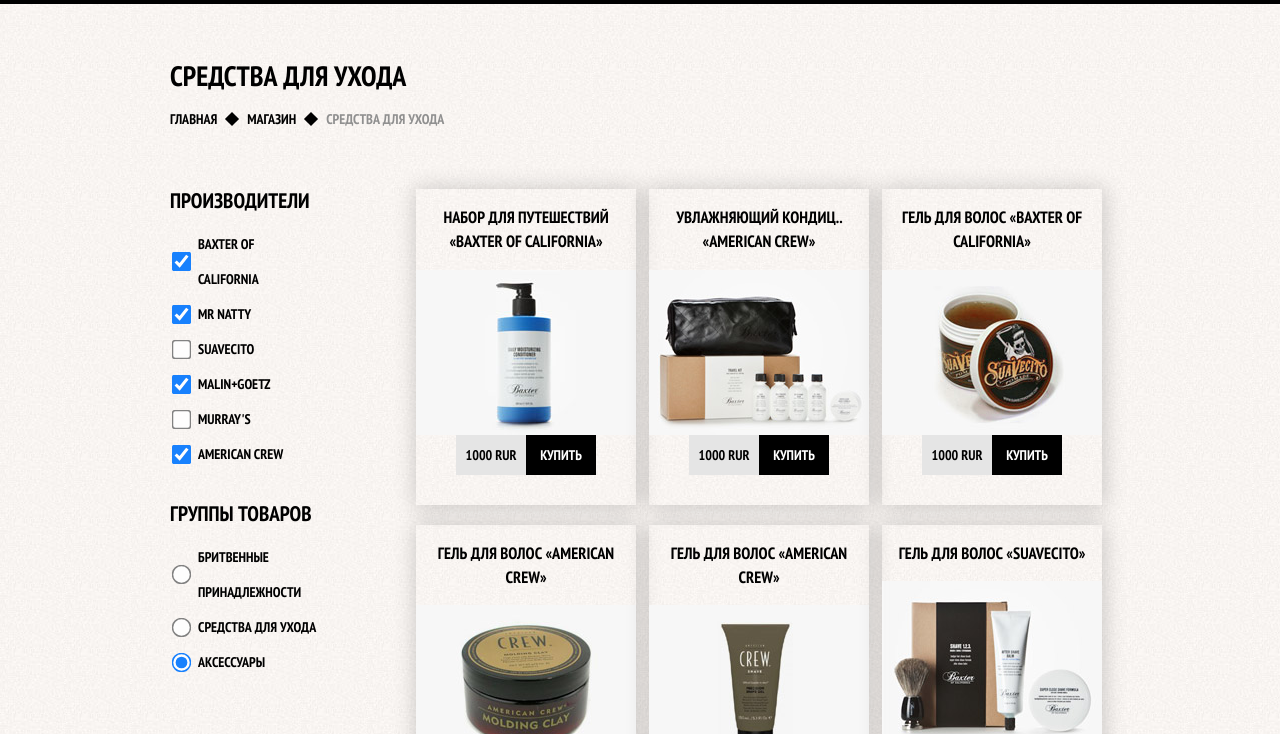
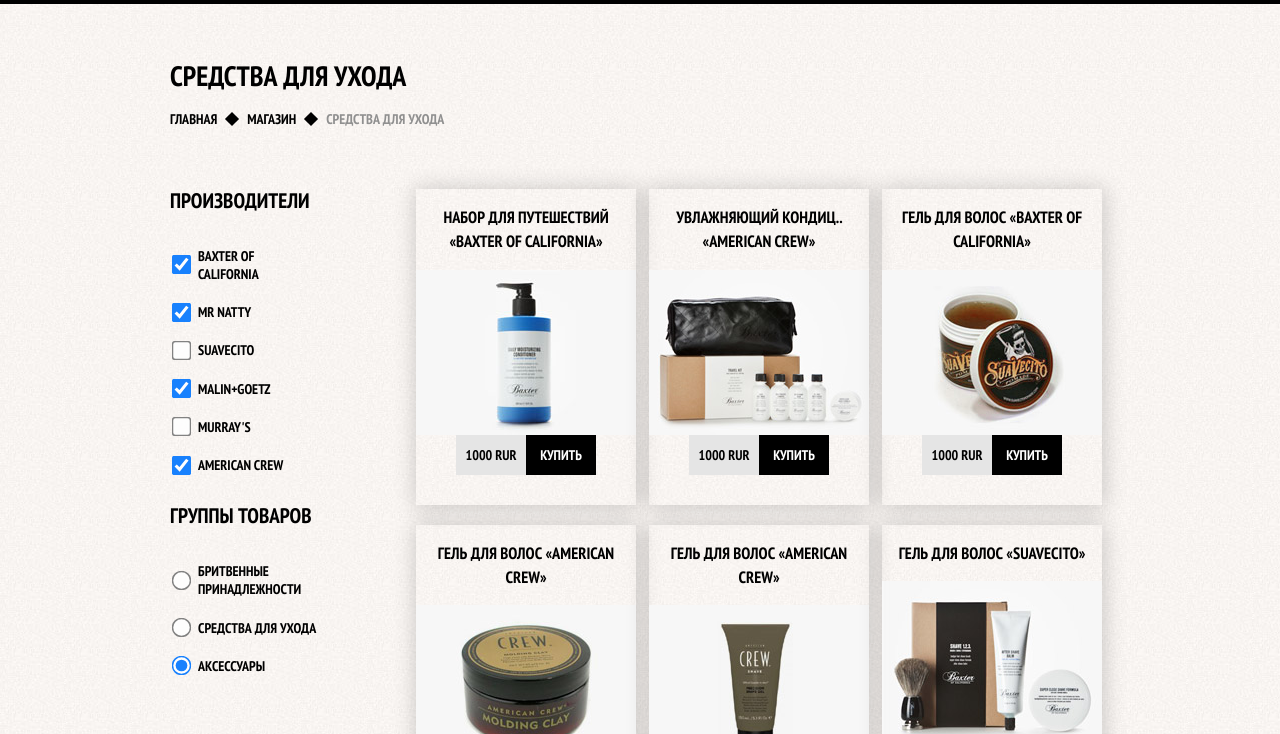
Before and after one commit to Dagger00/barb, a website: page catalog.html in a window 1280 px wide. Shown: the part 66-800 px from the top of the page. Drawn offline with nearby package versions, Linux system fonts and the light colour scheme.

Commit message:
fix catalog html

```diff
--- a/css/blocks/filter/filter.css
+++ b/css/blocks/filter/filter.css
@@ -25,26 +25,29 @@
 }
 
 .filter-block__item {
-    line-height: 35px;
+  margin-top: 20px;
   display: flex;
   align-items: center;
   justify-content: flex-start;
 }
 
 .filter-block__input {
-    transform:scale(1.5);
-    opacity:0.9;
+  transform: scale(1.5);
+  opacity: 0.9;
   cursor: pointer;
 }
 
 .filter-block__label {
   margin-left: 10px;
 }
+
 .filter__pagination {
   margin-top: 50px;
   margin-bottom: 50px;
   align-self: flex-start;
 }
+
 .filter-block__label {
   width: 119px;
+  line-height: 1.3em;
 }
```
Lines whose indentation alone changed are shown as unchanged.
